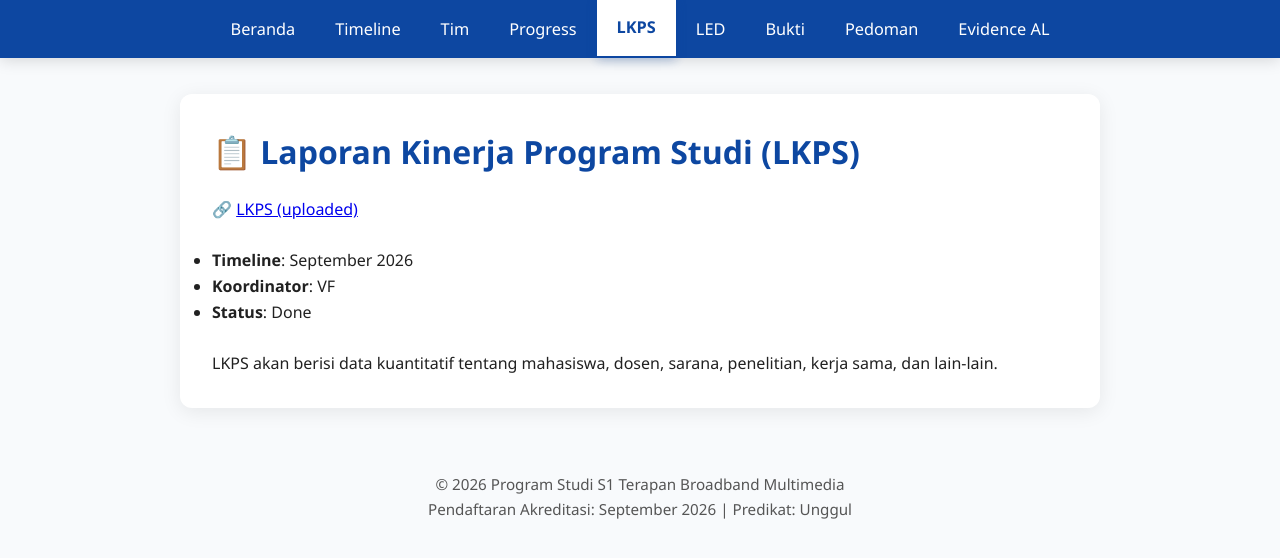
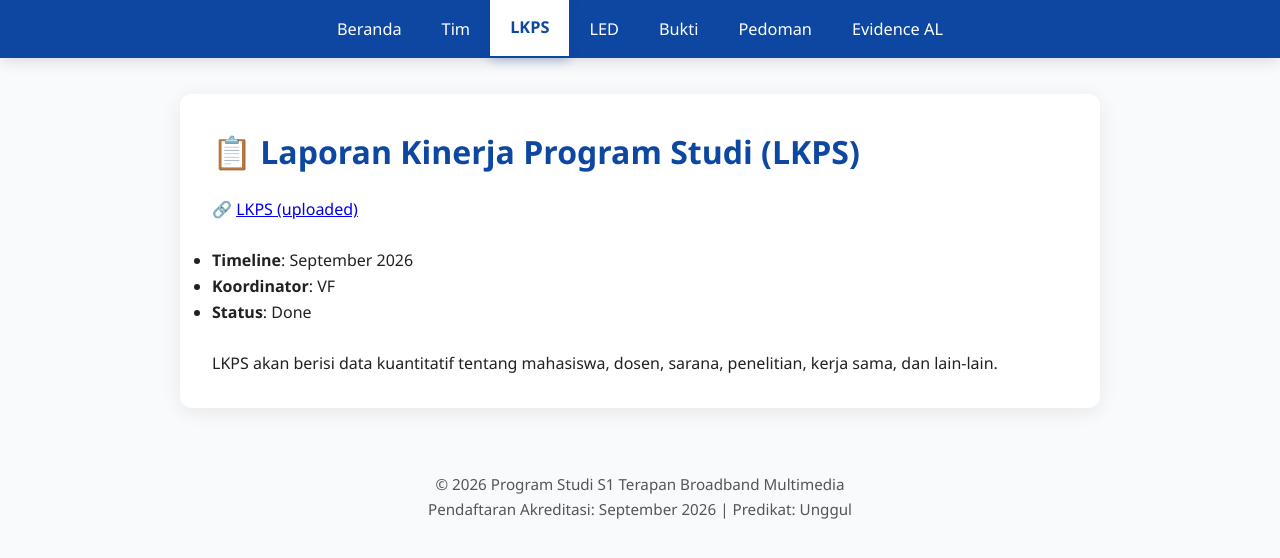
Before and after one commit to portal-psbm/aksibm-26, a Jekyll site: the page built from lkps.md, in a window 1280 px wide. Shown: the top 558 px of the page. Built offline with Jekyll 4.4.1, drawn with Linux system fonts in a browser that asks for light colours.

Commit message:
hapus menu timeline dan progress

```diff
--- a/_layouts/default.html
+++ b/_layouts/default.html
@@ -155,9 +155,9 @@
   <nav>
     <ul>
       <li><a href="/aksibm-26/" {% if page.url == "/index.html" or page.url == "/" %}class="active"{% endif %}>Beranda</a></li>
-      <li><a href="/aksibm-26/timeline/" {% if page.url == "/timeline/" %}class="active"{% endif %}>Timeline</a></li>
+
       <li><a href="/aksibm-26/tim/" {% if page.url == "/tim/" %}class="active"{% endif %}>Tim</a></li>
-      <li><a href="/aksibm-26/progress/" {% if page.url == "/progress/" %}class="active"{% endif %}>Progress</a></li>
+
       <li><a href="/aksibm-26/lkps/" {% if page.url == "/lkps/" %}class="active"{% endif %}>LKPS</a></li>
       <li><a href="/aksibm-26/led/" {% if page.url == "/led/" %}class="active"{% endif %}>LED</a></li>
       <li><a href="/aksibm-26/bukti/" {% if page.url == "/bukti/" %}class="active"{% endif %}>Bukti</a></li>
```
